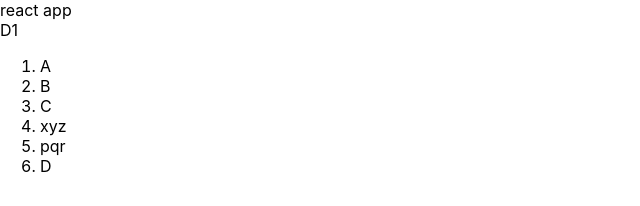
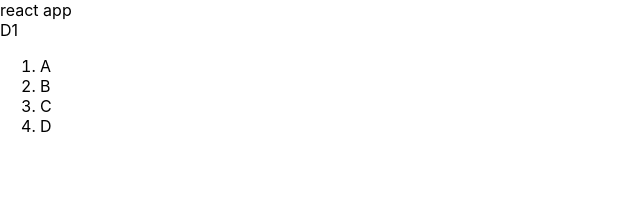
Before and after one commit to killcoder26/demo, a React (Create React App) app: page / in a window 1280 px wide. Shown: the top 206 px of the page, without its empty margins (0-640 px from the left). Built offline with nearby package versions, Linux system fonts and the light colour scheme.

Commit message:
addednew

```diff
--- a/src/D1.js
+++ b/src/D1.js
@@ -13,12 +13,7 @@ export default function D1() {
         <li>
           C
         </li>
-        <li>
-            xyz
-        </li>
-        <li>
-            pqr
-        </li>
+
         <li>
           D
         </li>
```
